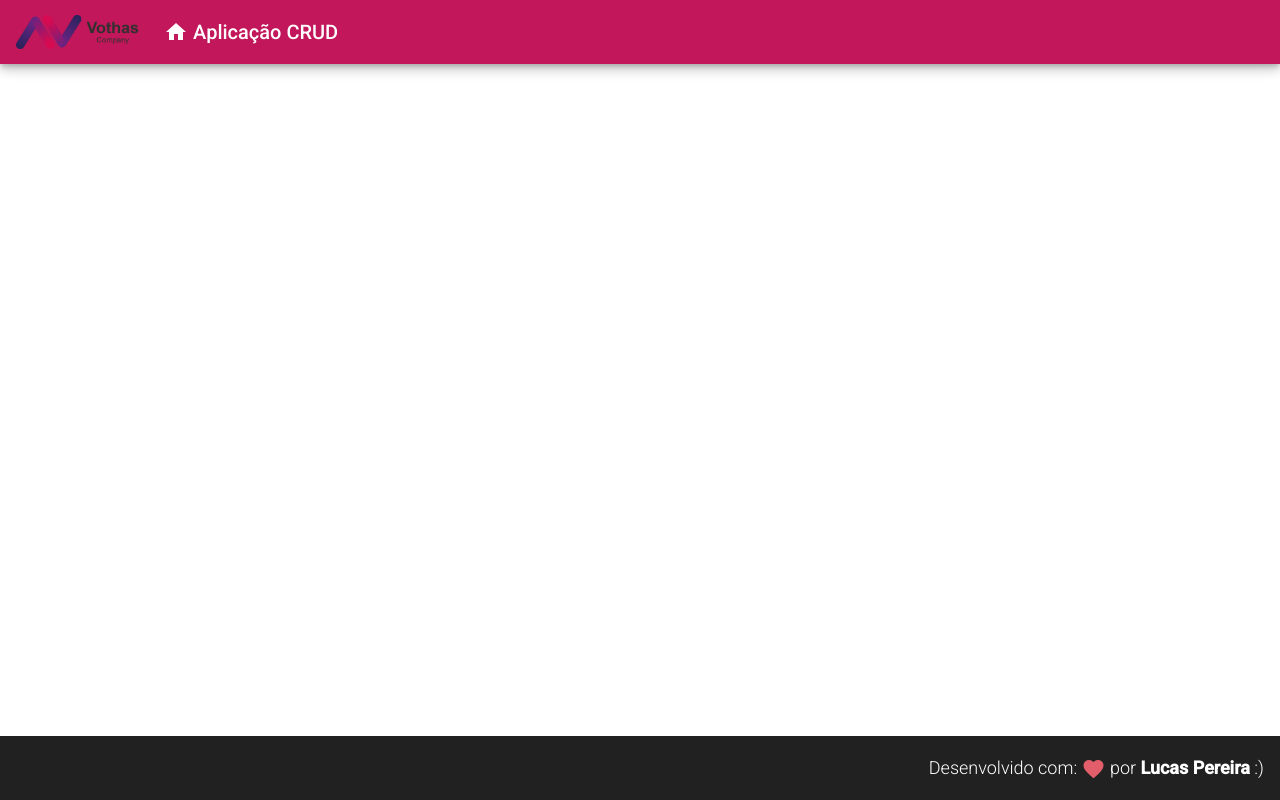
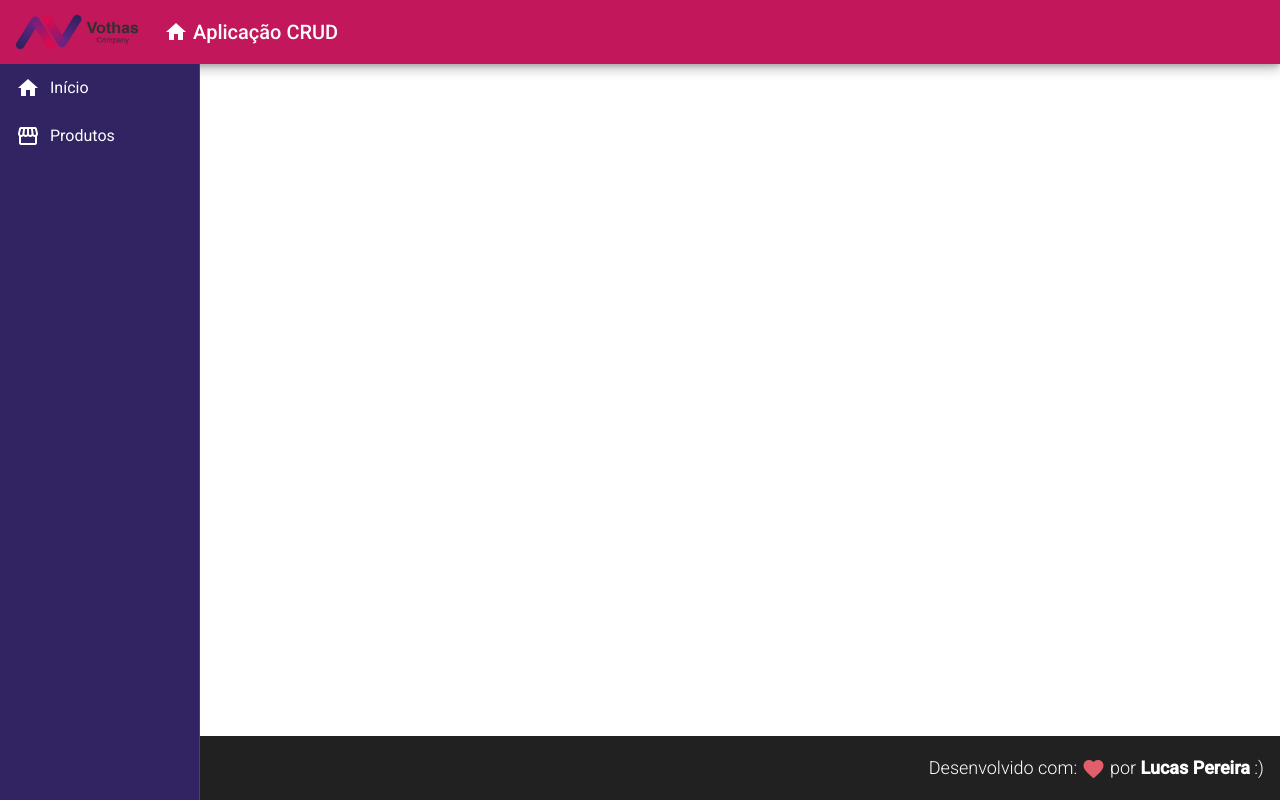
Before and after one commit to Lucasbjpereira/CRUD-Project, an Angular app in the folder crud-project/: page / in a window 1280 px wide. Built offline with nearby package versions, Linux system fonts and the light colour scheme.

Commit message:
Adição da barra de navegação

```diff
--- a/crud-project/src/app/app.component.html
+++ b/crud-project/src/app/app.component.html
@@ -1,2 +1,3 @@
 <app-header></app-header>
+<app-nav></app-nav>
 <app-footer></app-footer>
--- a/crud-project/src/app/components/template/header/header.component.css
+++ b/crud-project/src/app/components/template/header/header.component.css
@@ -1,6 +1,7 @@
 .header{
     align-items: center;
     box-shadow: 0px 3px 5px -1px rgba(0, 0, 0, 0.2), 0px 6px 10px 0px rgba(0, 0, 0, 0.14), 0px 1px 18px 0px rgba(0, 0, 0, 0.12);
+    z-index: 10;
 }
 
 .header a {
--- a/crud-project/src/app/components/template/nav/nav.component.css
+++ b/crud-project/src/app/components/template/nav/nav.component.css
@@ -0,0 +1,23 @@
+.sidenav{
+    background-color: #322362;
+    width: 200px;
+}
+
+.nav-list{
+    padding: 0;
+}
+
+.sidenav a{
+    color: white;
+}
+
+.sidenav i {
+    padding-right: 10px;
+}
+.item-nav{
+    transition: all .3s linear ;
+}
+
+.item-nav:hover{
+    background-color: #281a54;
+}
--- a/crud-project/src/app/components/template/nav/nav.component.html
+++ b/crud-project/src/app/components/template/nav/nav.component.html
@@ -1 +1,18 @@
-<p>nav works!</p>
+<mat-sidenav-container class="container">
+    <mat-sidenav class="sidenav" mode="side"  opened fixedInViewport="true" fixedTopGap="64">
+        <mat-nav-list class="nav-list">
+            <a class="item-nav" mat-list-item>
+                <i class="material-icons">
+                    home
+                </i>
+                Início
+            </a>
+            <a class="item-nav" mat-list-item>
+                <i class="material-icons">
+                    storefront
+                </i>
+                Produtos
+            </a>
+        </mat-nav-list>
+    </mat-sidenav>
+</mat-sidenav-container>
```
